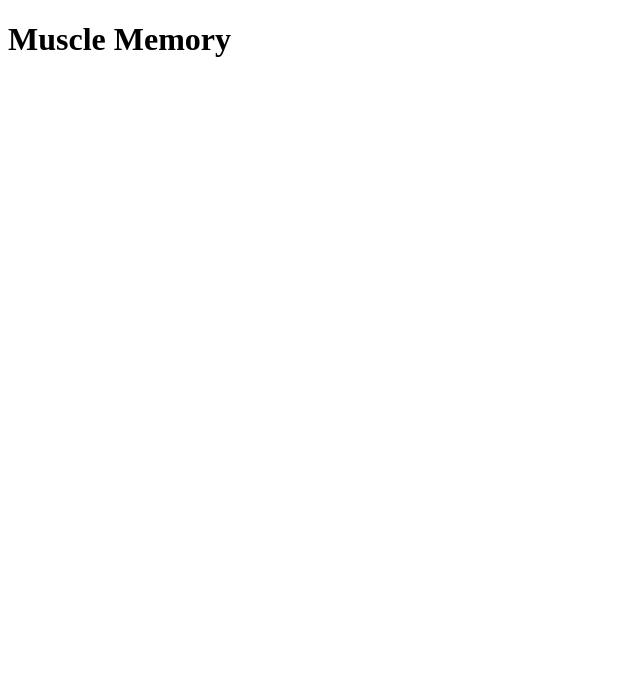
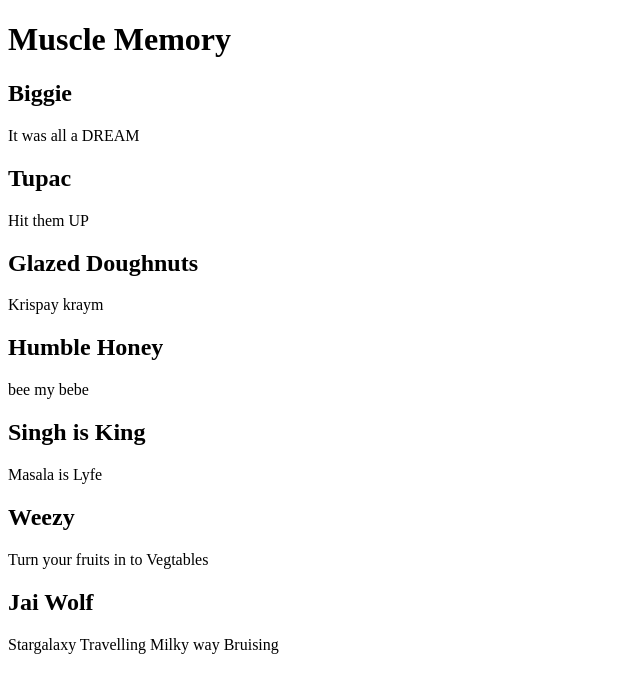
Before and after one commit to yoel0/muscle-memory, a plain HTML site: page index.html in a window 1280 px wide. Shown: the whole page, without its empty margins (0-640 px from the left). Drawn offline with Linux system fonts and the light colour scheme.

Commit message:
[fav excercise] added Jai Wolf

```diff
--- a/app.js
+++ b/app.js
@@ -86,3 +86,103 @@ function doesThisReallyWork(boolean) {
   }
 }
 doesThisReallyWork(doesThisWork);
+
+const sectionOne = document.getElementById("section-one");
+console.log(sectionOne);
+
+const sectionTwo = document.getElementById("section-two");
+console.log(sectionTwo);
+
+const sectionThree = document.querySelector("#section-three");
+console.log(sectionThree);
+
+const sectionFour = document.querySelector("#section-four");
+console.log(sectionFour);
+
+const sectionFive = document.querySelector("#section-five");
+console.log(sectionFive);
+
+// use this henceforth - Prof. Bell
+
+sectionOne.textContent = "Biggie";
+sectionTwo.textContent = "Tupac";
+sectionThree.textContent = "Glazed Doughnuts";
+sectionFour.textContent = "Humble Honey";
+sectionFive.textContent = "Singh is King";
+
+// DOM (most common mistake when working with the DOM is forgetting the . before class)
+
+const paraOne = document.querySelector(".paragraph-one");
+console.log(paraOne);
+
+paraOne.textContent = "It was all a DREAM";
+
+const paraTwo = document.querySelector(".paragraph-two");
+console.log(paraTwo);
+
+paraTwo.textContent = "Hit them UP";
+
+const paraThree = document.querySelector(".paragraph-three");
+console.log(paraThree);
+
+paraThree.textContent = "Krispay kraym";
+
+const paraFour = document.querySelector(".paragraph-four");
+console.log(paraFour);
+
+paraFour.textContent = "bee my bebe";
+
+const paraFive = document.querySelector(".paragraph-five");
+console.log(paraFive);
+
+paraFive.textContent = "Masala is Lyfe";
+
+//
+
+const containerSix = document.createElement("div");
+containerSix.classList.add("container-six");
+console.log(containerSix);
+
+const sectionSix = document.createElement("h2");
+sectionSix.setAttribute("id", "section-six");
+sectionSix.textContent = "Weezy";
+console.log(sectionSix);
+
+const paraSix = document.createElement("p");
+paraSix.classList.add("paragraph-six");
+paraSix.textContent = "Turn your fruits in to Vegtables";
+console.log(paraSix);
+
+const body = document.querySelector("body");
+console.log(body);
+
+body.appendChild(containerSix);
+containerSix.appendChild(sectionSix);
+containerSix.appendChild(paraSix);
+
+// create another container
+const containerSeven = document.createElement("div");
+// add class
+containerSeven.classList.add("container-seven");
+console.log(containerSeven);
+// create another section
+const sectionSeven = document.createElement("h2");
+// add id
+sectionSeven.setAttribute("id", "section-seven");
+// add textContent
+sectionSeven.textContent = "Jai Wolf";
+console.log(sectionSeven);
+// create another paragraph
+const paraSeven = document.createElement("p");
+// add a class
+paraSeven.classList.add("paragraph-seven");
+// add textContent
+paraSeven.textContent = "Stargalaxy Travelling Milky way Bruising";
+console.log(paraSeven);
+
+// append the container to the body
+body.appendChild(containerSeven);
+// append section to the container
+containerSeven.appendChild(sectionSeven);
+// append the paragraph to the container
+containerSeven.appendChild(paraSeven);
--- a/index.html
+++ b/index.html
@@ -15,22 +15,23 @@
 
     <div class="container-two">
       <h2 id="section-two"></h2>
-      <p class="section-two"></p>
+      <p class="paragraph-two"></p>
     </div>
     <div class="container-three">
       <h2 id="section-three"></h2>
-      <p class="section-three"></p>
+      <p class="paragraph-three"></p>
     </div>
 
     <div class="container-four">
-      <h2 id="section-4"></h2>
-      <p class="section-four"></p>
+      <h2 id="section-four"></h2>
+      <p class="paragraph-four"></p>
     </div>
 
     <div class="container-five">
       <h2 id="section-five"></h2>
-      <p class="section-five"></p>
+      <p class="paragraph-five"></p>
     </div>
+    <!-- append adds here to the end -->
 
     <script src="app.js"></script>
   </body>
```
